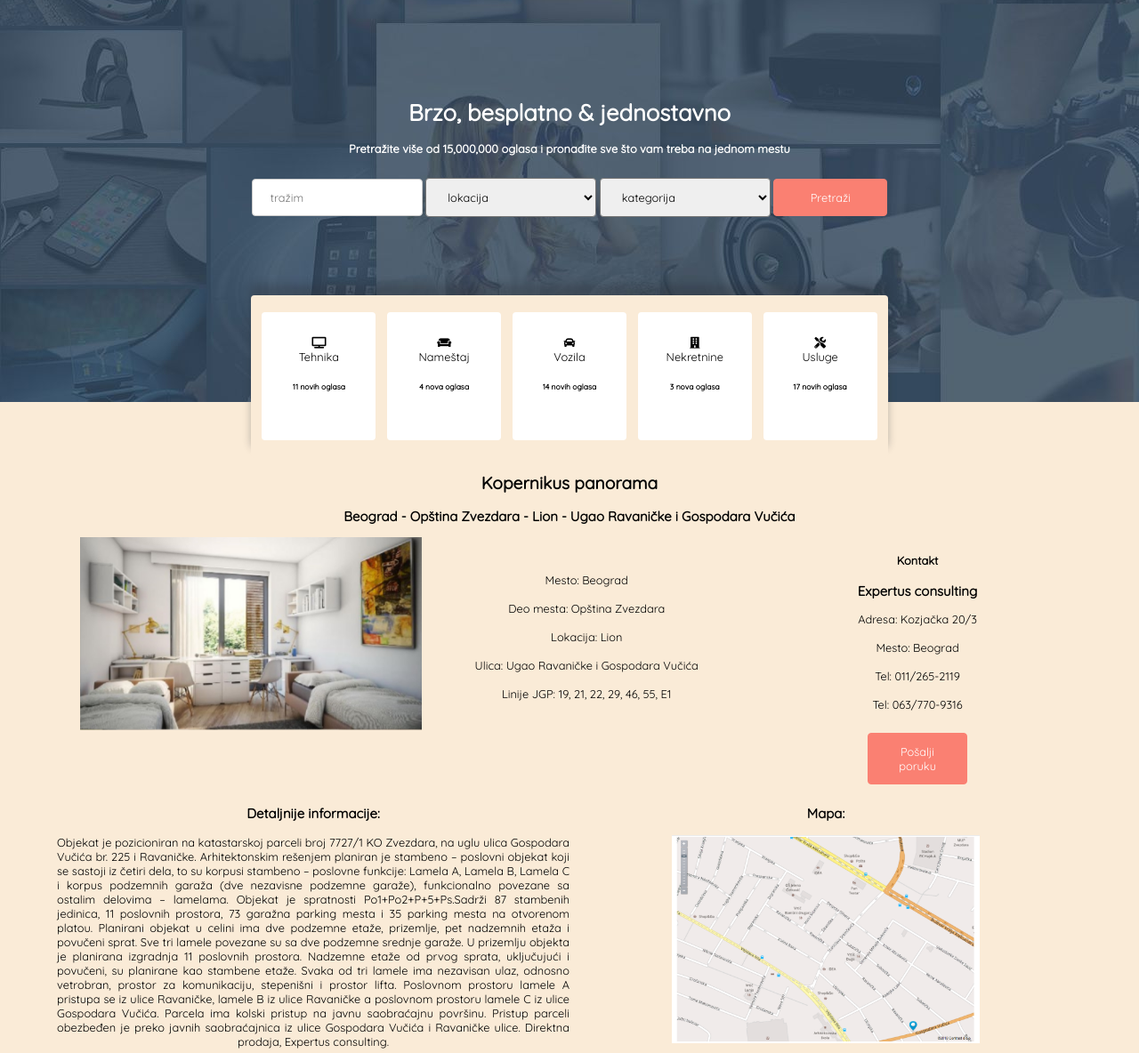
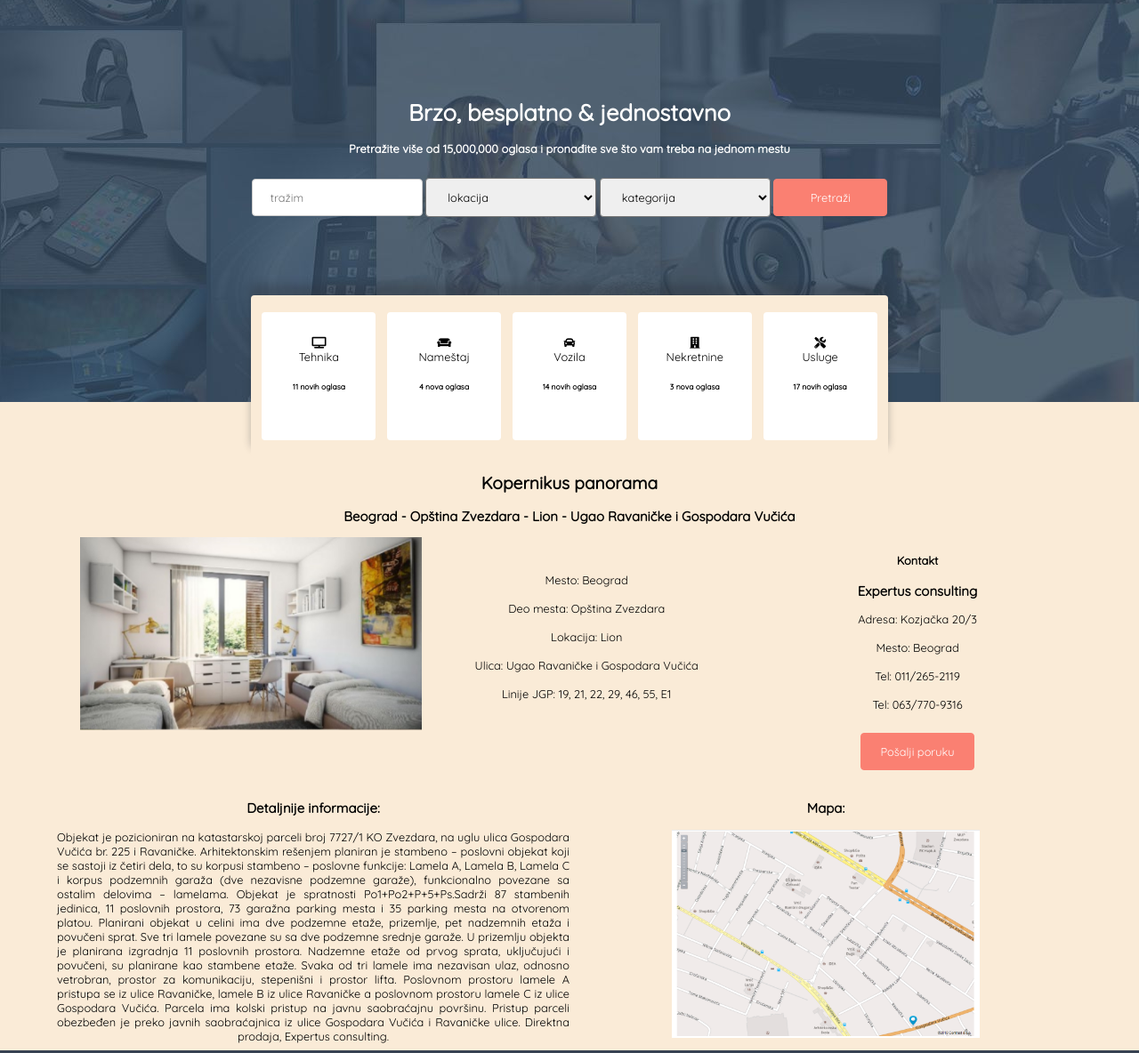
Before and after one commit to Danilo3110/oglasi, a website: page src/ad.html in a window 1280 px wide. Shown: the part 107-1291 px from the top of the page at 89% size. Drawn offline with Linux system fonts and the light colour scheme.

Commit message:
sitne ispravke

```diff
--- a/src/css/main.css
+++ b/src/css/main.css
@@ -320,7 +320,7 @@ body {
 }
 
 .single-ad-seller button {
-    width: 35%;
+    width: 40%;
     padding: 12px 20px;
     font-family: 'Quicksand', sans-serif;
     font-size: 1vw;
```
